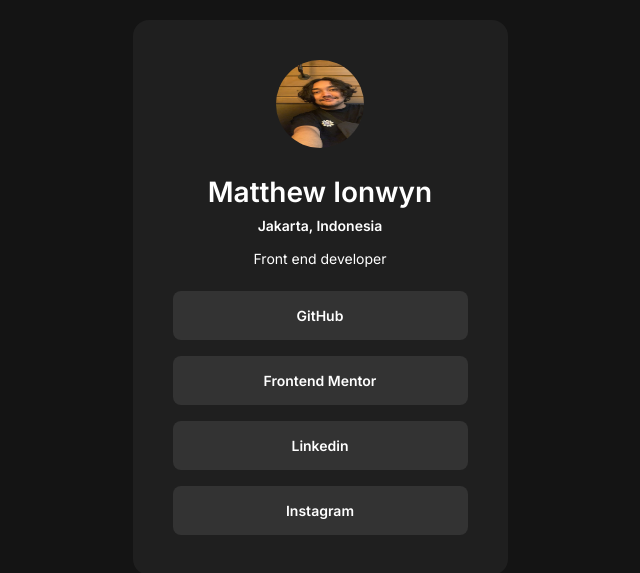
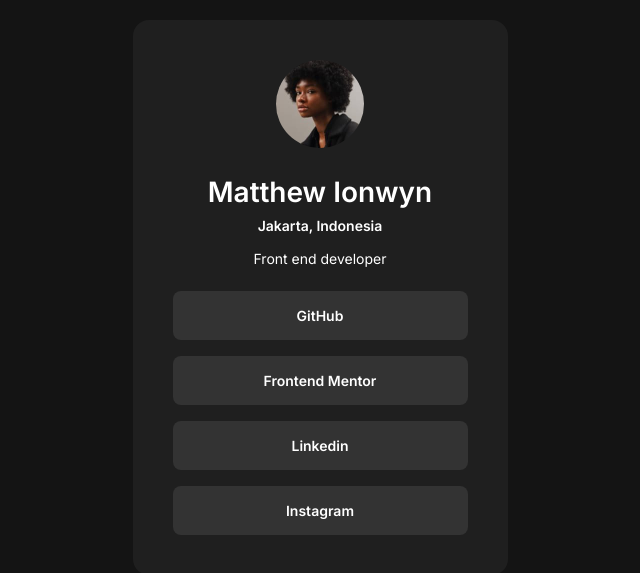
Before and after one commit to himattheww/social-links-profile-main, a plain HTML site: page index.html in a window 1280 px wide. Shown: the part 103-676 px from the top of the page, without its empty margins (320-960 px from the left). Drawn offline with Linux system fonts and the light colour scheme.

Commit message:
"Update readme and reconsider using template icon"

```diff
--- a/index.html
+++ b/index.html
@@ -10,7 +10,7 @@
 </head>
 <body>
   <main class="profile-card">
-    <img src="./assets/images/avatar-matthew.jpg" alt="Profile picture of Matthew" class="profile-image">
+    <img src="./assets/images/avatar-jessica.jpeg" alt="Profile picture of Matthew" class="profile-image">
     <h1 class="profile-name">Matthew Ionwyn</h1>
     <p class="profile-location">Jakarta, Indonesia</p>
     <p class="profile-bio">Front end developer</p>
```
Also changed, not shown: assets/images/avatar-matthew.jpg (deleted), assets/screenshot/1440 - laptop.png (added), assets/screenshot/320 - mobile.png (added), 1 other file.
